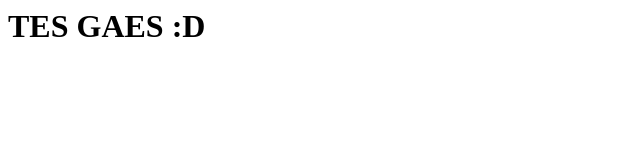
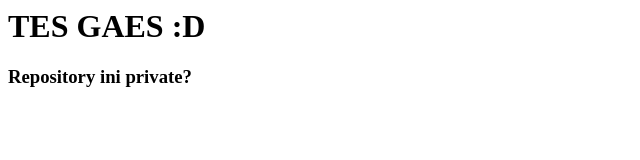
Before and after one commit to satriair04/TestHTMLHostingPage, a plain HTML site: page index.html in a window 1280 px wide. Shown: the whole page, without its empty margins (0-640 px from the left). Drawn offline with Linux system fonts and the light colour scheme.

Commit message:
Update index.html

```diff
--- a/index.html
+++ b/index.html
@@ -1 +1,2 @@
 <h1>TES GAES :D</h1>
+<h3>Repository ini private?</h3>
```
